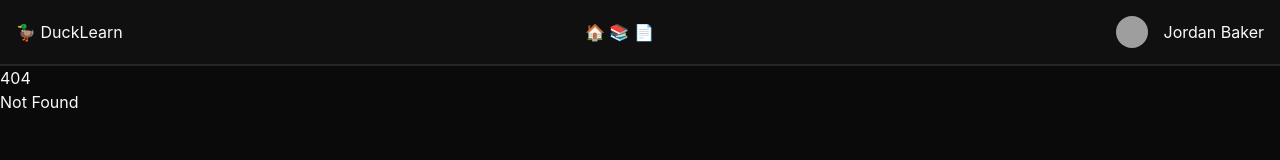
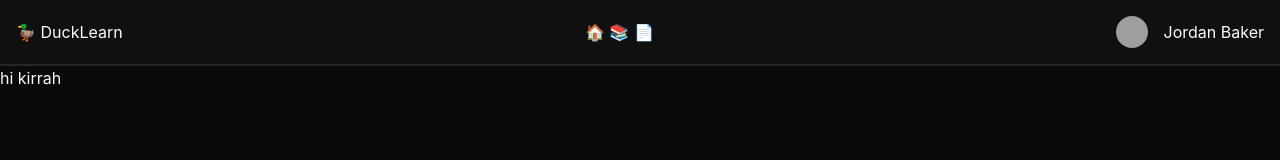
Before and after one commit to ZombieNW/ACMHack-2026, a SvelteKit app: page /courses in a window 1280 px wide. Before the commit this address had no page. Shown: the top 160 px of the page. Built offline with nearby package versions, Linux system fonts and the light colour scheme; grey boxes are pictures that could not be loaded.

Commit message:
base course file

```diff
--- /dev/null
+++ b/src/routes/courses/+page.svelte
@@ -0,0 +1 @@
+<h1>hi kirrah</h1>
```
